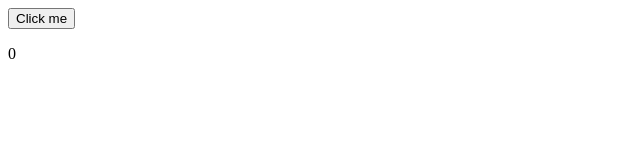
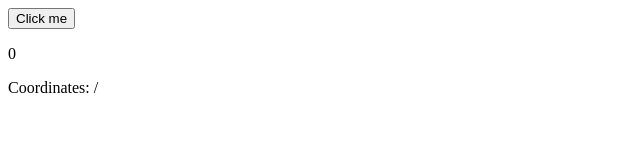
Before and after one commit to romenigld/udemy-vuejs-2-the-complete-guide, a plain HTML site: page index.html in a window 1280 px wide. Shown: the whole page, without its empty margins (0-640 px from the left). Drawn offline with Linux system fonts and the light colour scheme.

Commit message:
Section 2 - class 17(getting coordinates(event data) with the Event Object)

```diff
--- a/index.html
+++ b/index.html
@@ -13,6 +13,9 @@
       <p>
         {{ counter }}
       </p>
+      <p v-on:mousemove="updateCoordinates">
+        Coordinates: {{ x }} / {{ y }}
+      </p>
     </div>
 
     <script>
@@ -24,6 +27,10 @@
         methods: {
         	increase: function() {
           	this.counter++;
+          },
+          updateCoordinates: function(event) {
+          	this.x = event.clientX;
+            this.y = event.clientY;
           }
         }
       });
```
